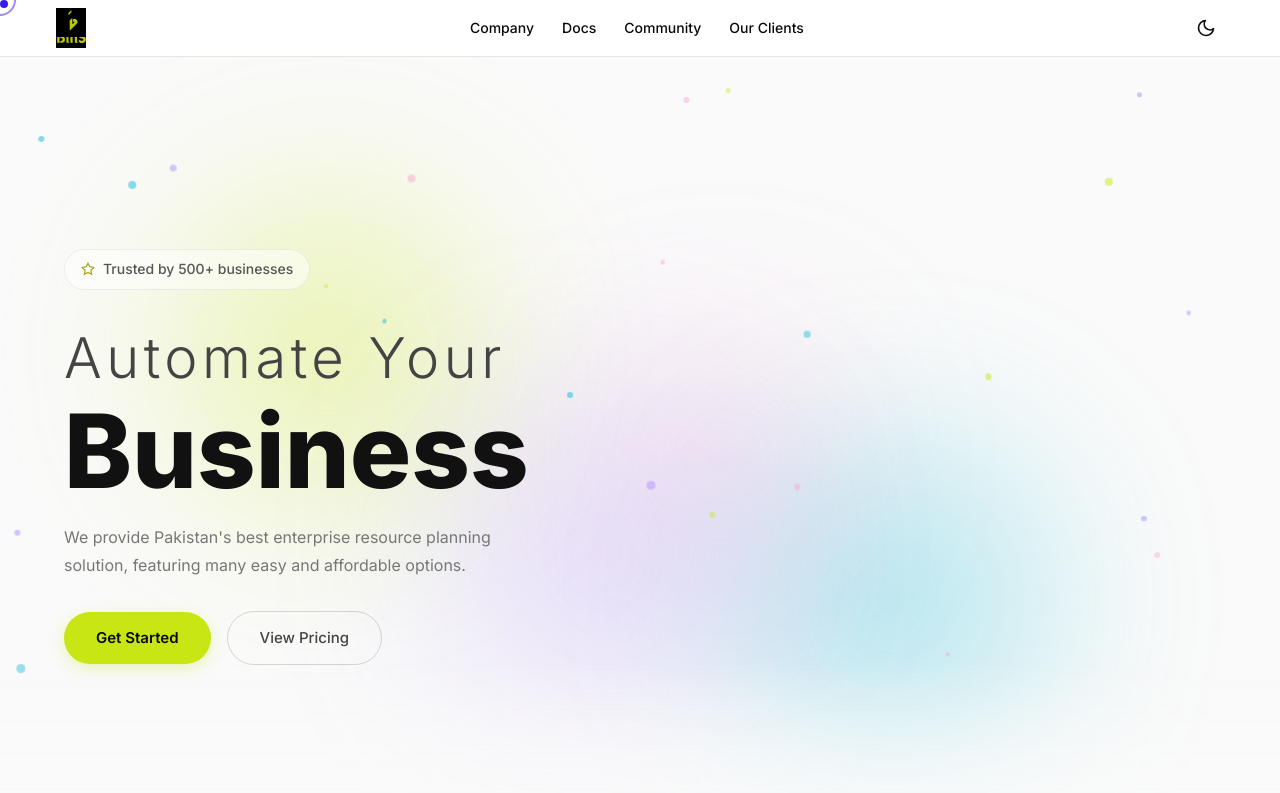
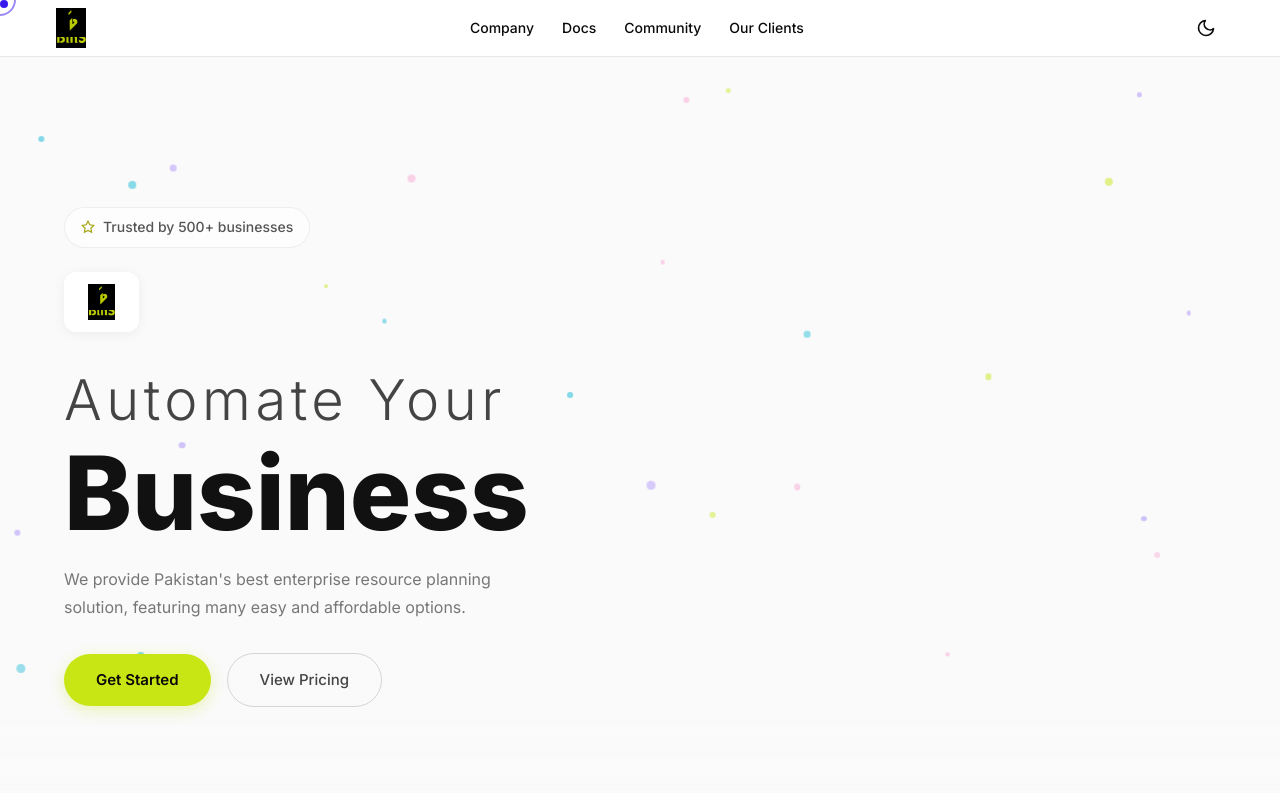
Before and after one commit to mkmasterkids23-bit/binsERP, a plain HTML site: page index.html in a window 1280 px wide. Shown: the top 793 px of the page. Drawn offline with Linux system fonts and the light colour scheme.

Commit message:
Hero redesign: remove gradient, add logo, professional animations; Footer: remove Useful Links

```diff
--- a/css/styles.css
+++ b/css/styles.css
@@ -366,71 +366,29 @@ button { cursor: pointer; border: none; background: none; font-family: inherit;
   background: linear-gradient(to bottom, transparent, #111);
 }
 
-/* Animated Gradient Dots Background */
-.hero-dots-bg {
-  position: absolute;
-  inset: 0;
-  overflow: hidden;
-}
-
-.hero-dot {
-  position: absolute;
-  border-radius: 50%;
-  filter: blur(100px);
-  opacity: 0.35;
-  animation: floatDot var(--duration) ease-in-out infinite;
-  animation-delay: var(--delay);
-}
-
-.hero-dot-1 {
-  width: 300px;
-  height: 300px;
-  background: #C8E614;
-  top: 15%;
-  left: 15%;
-  --duration: 10s;
-  --delay: 0s;
-}
-
-.hero-dot-2 {
-  width: 280px;
-  height: 280px;
-  background: #06b6d4;
-  top: 50%;
-  right: 20%;
-  --duration: 12s;
-  --delay: 1s;
-}
-
-.hero-dot-3 {
-  width: 250px;
-  height: 250px;
-  background: #a78bfa;
-  bottom: 20%;
-  left: 35%;
-  --duration: 14s;
-  --delay: 2s;
-}
-
-.hero-dot-4 {
-  width: 200px;
-  height: 200px;
-  background: #f9a8d4;
-  top: 35%;
-  right: 35%;
-  --duration: 11s;
-  --delay: 0.5s;
-}
-
-[data-theme="dark"] .hero-dot {
-  opacity: 0.2;
-  filter: blur(120px);
-}
-
-@keyframes floatDot {
-  0%, 100% { transform: translate(0, 0) scale(1); }
-  33% { transform: translate(30px, -20px) scale(1.05); }
-  66% { transform: translate(-15px, 25px) scale(0.95); }
+/* Hero Logo */
+.hero-logo-wrap {
+  margin-bottom: 1.5rem;
+  animation: heroFadeSlideUp 0.8s var(--ease-smooth) 0.1s both;
+}
+
+.hero-logo {
+  height: 60px;
+  width: auto;
+  padding: 0.75rem 1.5rem;
+  background: #fff;
+  border-radius: 12px;
+  box-shadow: 0 2px 12px rgba(0,0,0,0.06);
+}
+
+[data-theme="dark"] .hero-logo {
+  background: #1a1a1a;
+  box-shadow: 0 2px 12px rgba(0,0,0,0.3);
+}
+
+@keyframes heroFadeSlideUp {
+  0% { opacity: 0; transform: translateY(20px); }
+  100% { opacity: 1; transform: translateY(0); }
 }
 
 /* Small Floating Particles */
@@ -485,7 +443,7 @@ button { cursor: pointer; border: none; background: none; font-family: inherit;
   border: 1px solid rgba(0,0,0,0.06);
   border-radius: 9999px;
   margin-bottom: 1.5rem;
-  animation: fadeInUp 0.6s ease 0.2s both;
+  animation: heroFadeSlideUp 0.6s var(--ease-smooth) 0.2s both;
 }
 
 [data-theme="dark"] .hero-glass-badge {
@@ -514,7 +472,7 @@ button { cursor: pointer; border: none; background: none; font-family: inherit;
 /* Main Heading */
 .hero-main-heading {
   margin-bottom: 1.5rem;
-  animation: fadeInUp 0.8s ease 0.4s both;
+  animation: heroFadeSlideUp 0.8s var(--ease-smooth) 0.4s both;
 }
 
 .hero-line-thin {
@@ -548,7 +506,7 @@ button { cursor: pointer; border: none; background: none; font-family: inherit;
   line-height: 1.7;
   margin-bottom: 2rem;
   max-width: 450px;
-  animation: fadeInUp 0.6s ease 0.8s both;
+  animation: heroFadeSlideUp 0.6s var(--ease-smooth) 0.8s both;
 }
 
 [data-theme="dark"] .hero-desc-text {
@@ -560,7 +518,7 @@ button { cursor: pointer; border: none; background: none; font-family: inherit;
   display: flex;
   align-items: center;
   gap: 1rem;
-  animation: fadeInUp 0.6s ease 1s both;
+  animation: heroFadeSlideUp 0.6s var(--ease-smooth) 1s both;
 }
 
 .hero-btn-primary {
@@ -1204,7 +1162,7 @@ button { cursor: pointer; border: none; background: none; font-family: inherit;
 
 .footer-top {
   display: grid;
-  grid-template-columns: 2fr 1fr 1fr;
+  grid-template-columns: 2fr 1fr;
   gap: 3rem;
   margin-bottom: 2rem;
 }
--- a/index.html
+++ b/index.html
@@ -15,8 +15,8 @@
   <header class="header">
     <div class="container header-inner">
       <a href="#" class="logo">
-        <img src="images/logo.png" alt="Bins ERP" class="light-logo" width="230" height="40">
-        <img src="images/logo.png" alt="Bins ERP" class="dark-logo" width="230" height="40">
+        <img src="images/logo.png" alt="Bins ERP" class="light-logo" width="280" height="50">
+        <img src="images/logo.png" alt="Bins ERP" class="dark-logo" width="280" height="50">
       </a>
 
       <nav class="nav-links">
@@ -45,16 +45,6 @@
 
   <!-- Hero Section -->
   <section class="hero-boxes" id="hero">
-    <!-- Animated Gradient Dots Background -->
-    <div class="hero-dots-bg">
-      <div class="hero-dot hero-dot-1"></div>
-      <div class="hero-dot hero-dot-2"></div>
-      <div class="hero-dot hero-dot-3"></div>
-      <div class="hero-dot hero-dot-4"></div>
-      <div class="hero-dot hero-dot-5"></div>
-      <div class="hero-dot hero-dot-6"></div>
-    </div>
-
     <!-- Floating Particles -->
     <div class="hero-particles-container" id="hero-particles"></div>
 
@@ -65,6 +55,11 @@
         <div class="hero-glass-badge">
           <svg xmlns="http://www.w3.org/2000/svg" width="14" height="14" viewBox="0 0 24 24" fill="none" stroke="currentColor" stroke-width="2"><polygon points="12 2 15.09 8.26 22 9.27 17 14.14 18.18 21.02 12 17.77 5.82 21.02 7 14.14 2 9.27 8.91 8.26 12 2"/></svg>
           <span>Trusted by 500+ businesses</span>
+        </div>
+
+        <!-- Logo in Hero -->
+        <div class="hero-logo-wrap">
+          <img src="images/logo.png" alt="Bins ERP" class="hero-logo">
         </div>
 
         <!-- Title -->
@@ -798,21 +793,11 @@
       <div class="footer-top">
         <div class="footer-brand">
           <a href="#" class="logo">
-            <img src="images/logo.png" alt="Bins ERP" class="light-logo" width="230" height="40">
-            <img src="images/logo.png" alt="Bins ERP" class="dark-logo" width="230" height="40">
+            <img src="images/logo.png" alt="Bins ERP" class="light-logo" width="280" height="50">
+            <img src="images/logo.png" alt="Bins ERP" class="dark-logo" width="280" height="50">
           </a>
           <p>POWERED BY</p>
           <a href="#" class="footer-brand-name">Bins Hub ERP</a>
-        </div>
-
-        <div class="footer-col">
-          <h4>Useful Links</h4>
-          <ul>
-            <li><a href="#pricing">Terms & Services</a></li>
-            <li><a href="#pricing">Privacy Policy</a></li>
-            <li><a href="#pricing">FAQs</a></li>
-            <li><a href="#pricing">Refund Policy</a></li>
-          </ul>
         </div>
 
         <div class="footer-col">
```
